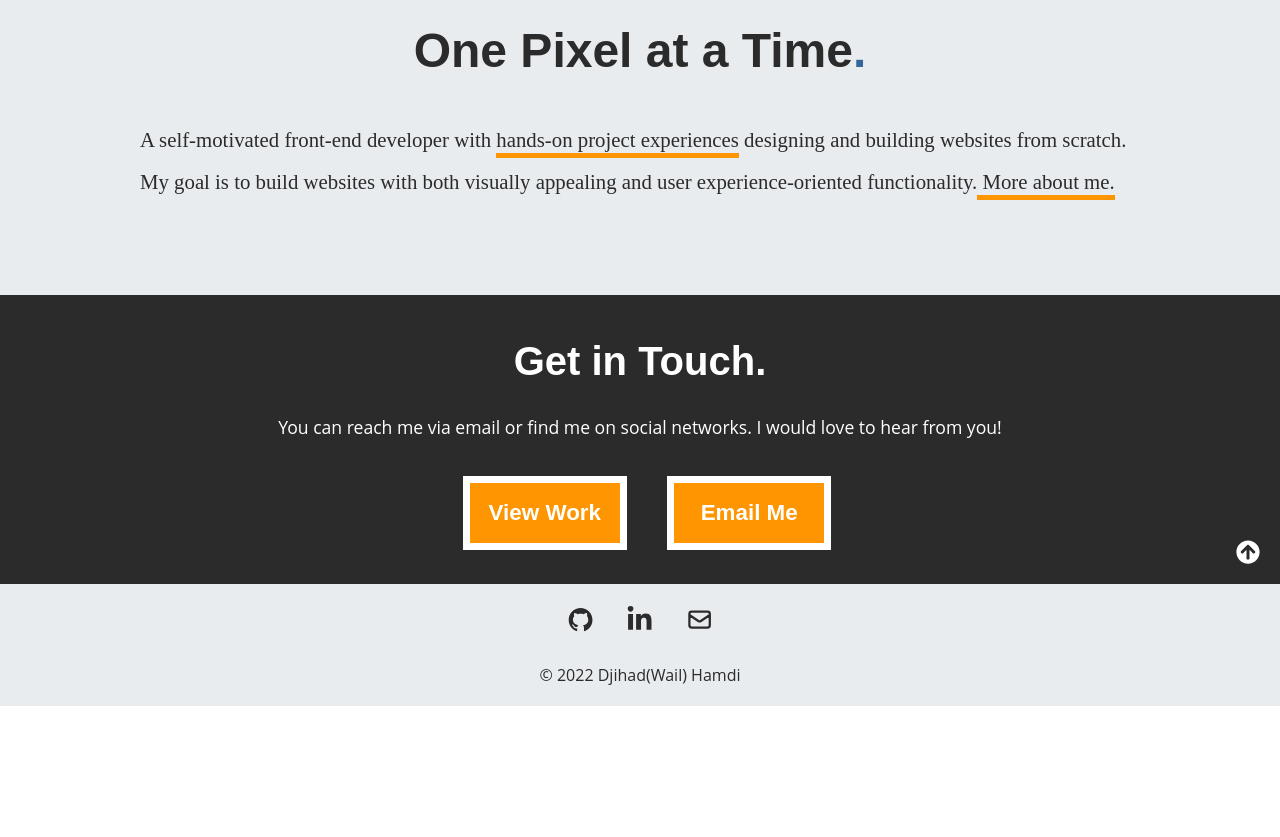
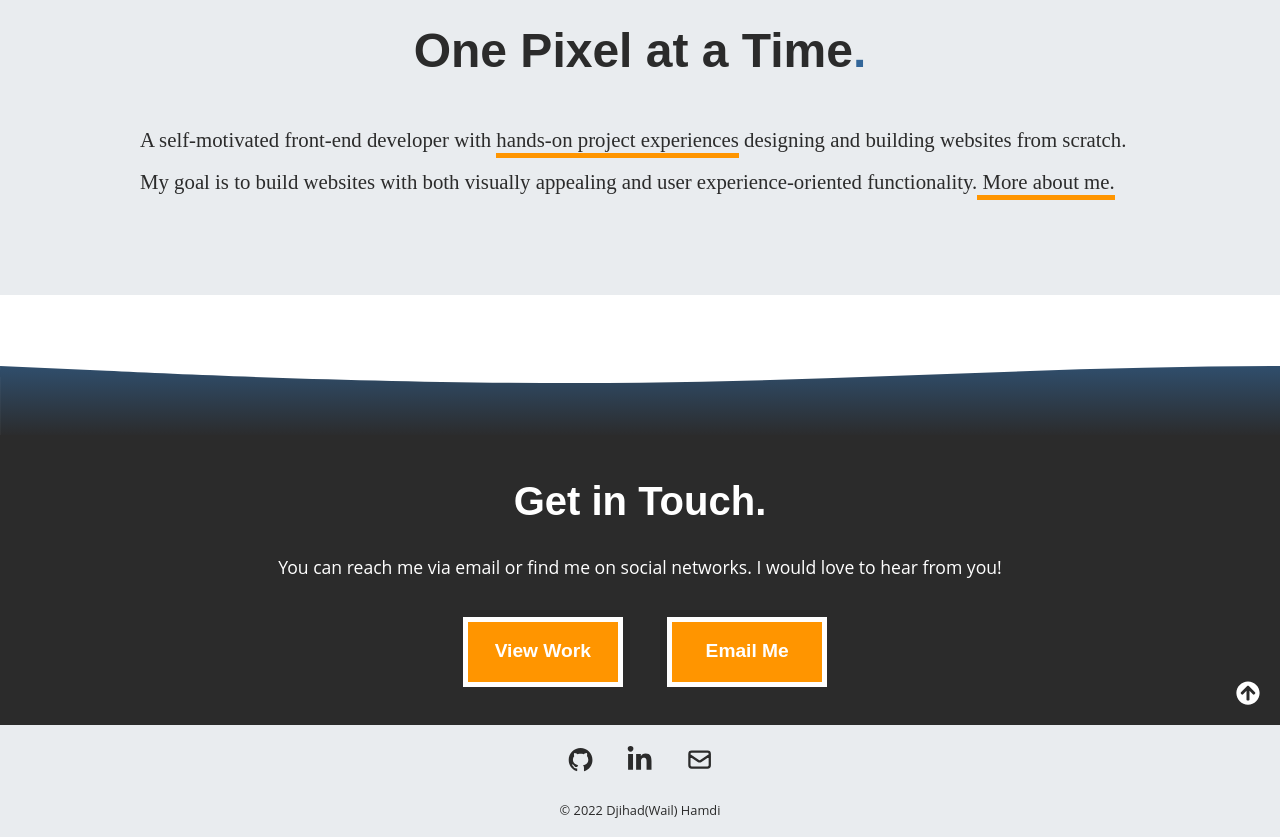
Before and after one commit to wailh/wailh-portfolio, a React app: page / in a window 1280 px wide. Shown: the part 789-1626 px from the top of the page. Before the commit the page ends 1495 px from the top, so only its background shows below. Built offline with nearby package versions, Linux system fonts and the light colour scheme; some packages are replaced by stand-ins of ours.

Commit message:
add PhoonKing project

```diff
--- a/src/app.css
+++ b/src/app.css
@@ -12,11 +12,6 @@
 
   --lineHeight: 1.7;
 
-  /* font size variables */
-  --standardFontSize: 1rem;
-  --mediumFontSize: 1.5rem;
-  --largeFontSize: 2rem;
-
   /* //colors variables */
   --darkBlue: #336699;
   --lightBlue: #86bbd8;
@@ -24,18 +19,6 @@
   --lightGrey: #e9ecef;
   --white: #fff;
   --orange: #ff9500;
-
-  /* //spacing variables */
-  --smallSpacing: 0.5rem;
-  --baseSpacing: 1rem;
-  --mediumSpacing: 1.5rem;
-  --doubleSpacing: 2rem;
-
-  /* //media query breakpoints */
-  --breakPointMobile: 576px;
-  --breakPointTablet: 768px;
-  --breakPointDesktop: 1024px;
-  --breakPointDesktopLg: 1400px;
 }
 
 * {
@@ -43,7 +26,7 @@
 }
 
 body {
-  font-family: "Open Sans", sans-serif;
+  font-family: "Open Sans", sans-serif !important;
   color: #2b2b2b;
   background-color: var(--white);
   line-height: 1.7;
--- a/src/components/Contact.js
+++ b/src/components/Contact.js
@@ -18,6 +18,27 @@ const Contact = () => {
 
   return (
     <section className="contact" id="contact">
+      <div className="wave-decoration">
+        <svg
+          id="wave"
+          style={{ transform: 'rotate(0deg)', transition: '0.3s' }}
+          viewBox="0 0 1440 158"
+          version="1.1"
+          xmlns="http://www.w3.org/2000/svg"
+        >
+          <defs>
+            <linearGradient id="sw-gradient-0" x1="0" x2="0" y1="1" y2="0">
+              <stop stopColor="rgba(43, 43, 43, 1)" offset="0%"></stop>
+              <stop stopColor="rgba(51, 102, 153, 1)" offset="100%"></stop>
+            </linearGradient>
+          </defs>
+          <path
+            style={{ transform: 'translate(0, 0px)', opacity: '1' }}
+            fill="url(#sw-gradient-0)"
+            d="M0,80L120,85.3C240,91,480,101,720,98.7C960,96,1200,80,1440,80C1680,80,1920,96,2160,106.7C2400,117,2640,123,2880,104C3120,85,3360,43,3600,32C3840,21,4080,43,4320,48C4560,53,4800,43,5040,34.7C5280,27,5520,21,5760,29.3C6000,37,6240,59,6480,69.3C6720,80,6960,80,7200,77.3C7440,75,7680,69,7920,61.3C8160,53,8400,43,8640,45.3C8880,48,9120,64,9360,80C9600,96,9840,112,10080,114.7C10320,117,10560,107,10800,85.3C11040,64,11280,32,11520,40C11760,48,12000,96,12240,114.7C12480,133,12720,123,12960,114.7C13200,107,13440,101,13680,96C13920,91,14160,85,14400,80C14640,75,14880,69,15120,58.7C15360,48,15600,32,15840,37.3C16080,43,16320,69,16560,77.3C16800,85,17040,75,17160,69.3L17280,64L17280,160L17160,160C17040,160,16800,160,16560,160C16320,160,16080,160,15840,160C15600,160,15360,160,15120,160C14880,160,14640,160,14400,160C14160,160,13920,160,13680,160C13440,160,13200,160,12960,160C12720,160,12480,160,12240,160C12000,160,11760,160,11520,160C11280,160,11040,160,10800,160C10560,160,10320,160,10080,160C9840,160,9600,160,9360,160C9120,160,8880,160,8640,160C8400,160,8160,160,7920,160C7680,160,7440,160,7200,160C6960,160,6720,160,6480,160C6240,160,6000,160,5760,160C5520,160,5280,160,5040,160C4800,160,4560,160,4320,160C4080,160,3840,160,3600,160C3360,160,3120,160,2880,160C2640,160,2400,160,2160,160C1920,160,1680,160,1440,160C1200,160,960,160,720,160C480,160,240,160,120,160L0,160Z"
+          ></path>
+        </svg>
+      </div>
       <div className="text">
         <h2>Get in Touch.</h2>
         <p>
--- a/src/components/Thumbnail.js
+++ b/src/components/Thumbnail.js
@@ -9,6 +9,7 @@ const Thumbnail = ({
   thumbnailImgUrl,
   livesite,
   github,
+  redux
 }) => {
   return (
     <div className={`project-thumbnail project-thumbnail-${id}`}>
@@ -39,6 +40,11 @@ const Thumbnail = ({
                 GitHub
               </a>
             )}
+            {redux && (
+              <a href={redux} target="_blank" rel="noreferrer">
+                with redux
+              </a>
+            )}
           </div>
         </div>
       </div>
--- a/src/css-files/components/_contact.css
+++ b/src/css-files/components/_contact.css
@@ -2,6 +2,15 @@
   background-color: var(--darkGrey);
   position: relative;
   color: var(--white) !important;
+}
+
+.wave-decoration {
+  background-color: var(--white);
+  width: 100%;
+}
+
+.wave-decoration svg {
+  display: block;
 }
 
 .contact .text {
@@ -55,13 +64,13 @@
 
 .default-side {
   background-color: var(--orange);
-  border: 7px solid var(--white);
+  border: 5px solid var(--white);
   transform: translateZ(30px);
 }
 .default-side a {
   color: var(--white);
   width: 100%;
-  font-size: 1.4rem;
+  font-size: 1.2rem;
 }
 
 .hover-side {
--- a/src/css-files/components/_thumbnail.css
+++ b/src/css-files/components/_thumbnail.css
@@ -101,7 +101,7 @@
   }
 
   h2 {
-    font-size: 2.2rem;
+    font-size: 2.2rem !important;
     max-width: none;
   }
 
@@ -117,7 +117,7 @@
 
 @media all and (min-width: 1024px) {
   h2 {
-    font-size: 2.5rem;
+    font-size: 2.5rem !important;
   }
 }
 
--- a/src/css-files/layout/_footer.css
+++ b/src/css-files/layout/_footer.css
@@ -6,7 +6,7 @@ footer {
 }
 footer p {
   margin-bottom: 0;
-  font-size: 1rem;
+  font-size: 0.8rem;
 }
 
 footer .footer-icon {
--- a/src/css-files/pages/_pageAbout.css
+++ b/src/css-files/pages/_pageAbout.css
@@ -83,7 +83,7 @@
   font-family: "Poppins", sans-serif;
 }
 
-h2 {
+.about-container .interested-topics h2 {
   max-width: 440px;
 }
 
@@ -100,11 +100,11 @@ h2 {
 
 @media all and (min-width: 768px) {
   .skills ul {
-    grid-template-columns: 1fr 1fr 1fr;
+    grid-template-columns: 1fr 1fr 1fr !important;
   }
 
   .interested-topics h2 {
-    font-size: 2rem;
+    font-size: 2rem !important;
   }
 
   .interested-topics p.topics-text {
--- a/src/css-files/pages/_pageHome.css
+++ b/src/css-files/pages/_pageHome.css
@@ -209,7 +209,7 @@
 @media all and (min-width: 450px) {
   .home-container .brief-intro h2 {
     font-size: 2.4rem;
-    font-weight: 800;
+    font-weight: 600;
   }
 
   .home-container .brief-intro .text {
@@ -219,6 +219,6 @@
 
 @media all and (min-width: 768px) {
   .home-container .brief-intro h2 {
-    font-size: 3rem;
+    font-size: 3rem !important;
   }
 }
--- a/src/data/rawProjectData.js
+++ b/src/data/rawProjectData.js
@@ -40,6 +40,7 @@
 import recipeThumbImg from '../assets/assets/recipes.PNG';
 import portfolioThumbImg from '../assets/assets/portfolio.PNG';
 import weatherAppThumbImg from '../assets/assets//weather.PNG';
+import phooneking from '../assets/assets//phooneking.PNG';
 
 
 export const rawProjectData = [
@@ -52,6 +53,19 @@ export const rawProjectData = [
     thumbnailImgUrl: recipeThumbImg,
     livesite: 'https://wail-recipes.herokuapp.com/',
     github: 'https://github.com/wailh/Recipe-App/tree/master',
+    redux: 'https://recipes-app-redux.herokuapp.com/',
+    category: 'featured',
+  },
+
+  {
+    id: 'phoneStore',
+    title: 'PhooneKing',
+    briefDescription:
+      'An ecommerce app for selling phones',
+    tags: ['React', 'HTML', 'Bootstrap', 'Sentry', 'styled-component', 'GitHub'],
+    thumbnailImgUrl: phooneking,
+    livesite: 'https://phooneking.herokuapp.com/',
+    github: 'https://github.com/wailh/phone-ecommerce',
     category: 'featured',
   },
   // {
--- a/src/pages/PageWork.js
+++ b/src/pages/PageWork.js
@@ -94,6 +94,7 @@ const PageWork = () => {
                     moreInfo={projectData.moreInfo}
                     livesite={projectData.livesite}
                     github={projectData.github}
+                    redux={projectData.redux}
                     key={i}
                   />
                 );
```
Also changed, not shown: README.md, public/favicon.ico, src/assets/assets/phooneking.PNG (added), src/globals/logos/H Dj-logos_black.png.
